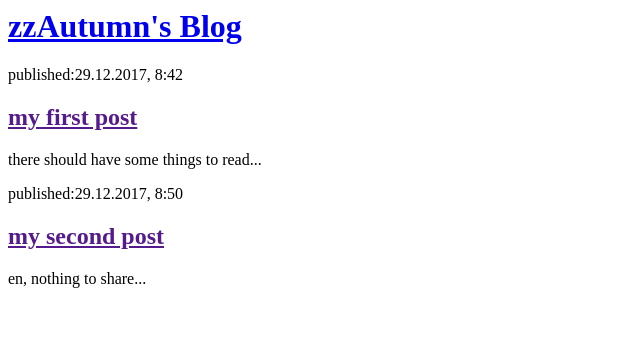
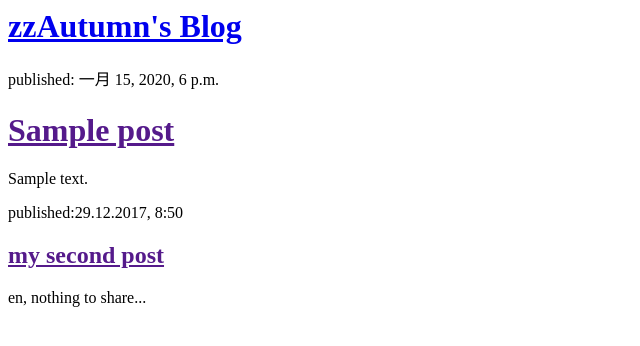
Before and after one commit to zzAutumn/my-first-blog, a Django app: template blog/templates/blog/post_list.html in a window 1280 px wide. Shown: the top 346 px of the page, without its empty margins (0-640 px from the left). Run offline with Django 3.2, Linux system fonts and the light colour scheme; the template is opened without the code that fills it: values that come from a table or form of the project are taken from there, others are empty; tables that the repository leaves empty hold one stand-in row (values such as "Sample post").

Commit message:
modified templates to display posts from database

```diff
--- a/blog/templates/blog/post_list.html
+++ b/blog/templates/blog/post_list.html
@@ -7,11 +7,15 @@
             <h1><a href='/'>zzAutumn's Blog</a></h1>
         </div>
 
-        <div>
-            <p>published:29.12.2017, 8:42</p>
-            <h2><a href=''>my first post</a></h2>
-            <p>there should have some things to read...</p>
-        </div>
+
+        {% for post in posts %}
+            <div>
+                <p>published: {{post.published_date}}</p>
+                <h1><a href=''>{{post.title}}</a></h1>
+                <p>{{post.text | linebreaksbr }}</p>
+            </div>
+        {% endfor %}
+
 
         <div>
             <p>published:29.12.2017, 8:50</p>
--- a/blog/views.py
+++ b/blog/views.py
@@ -1,5 +1,8 @@
 from django.shortcuts import render
+from .models import Post
+from django.utils import timezone
 
 def post_list(request):
-    return render(request,'blog/post_list.html')
+    posts = Post.objects.filter(published_date__lte=timezone.now()).order_by('published_date')
+    return render(request,'blog/post_list.html',{'posts':posts})
 # Create your views here.
```
